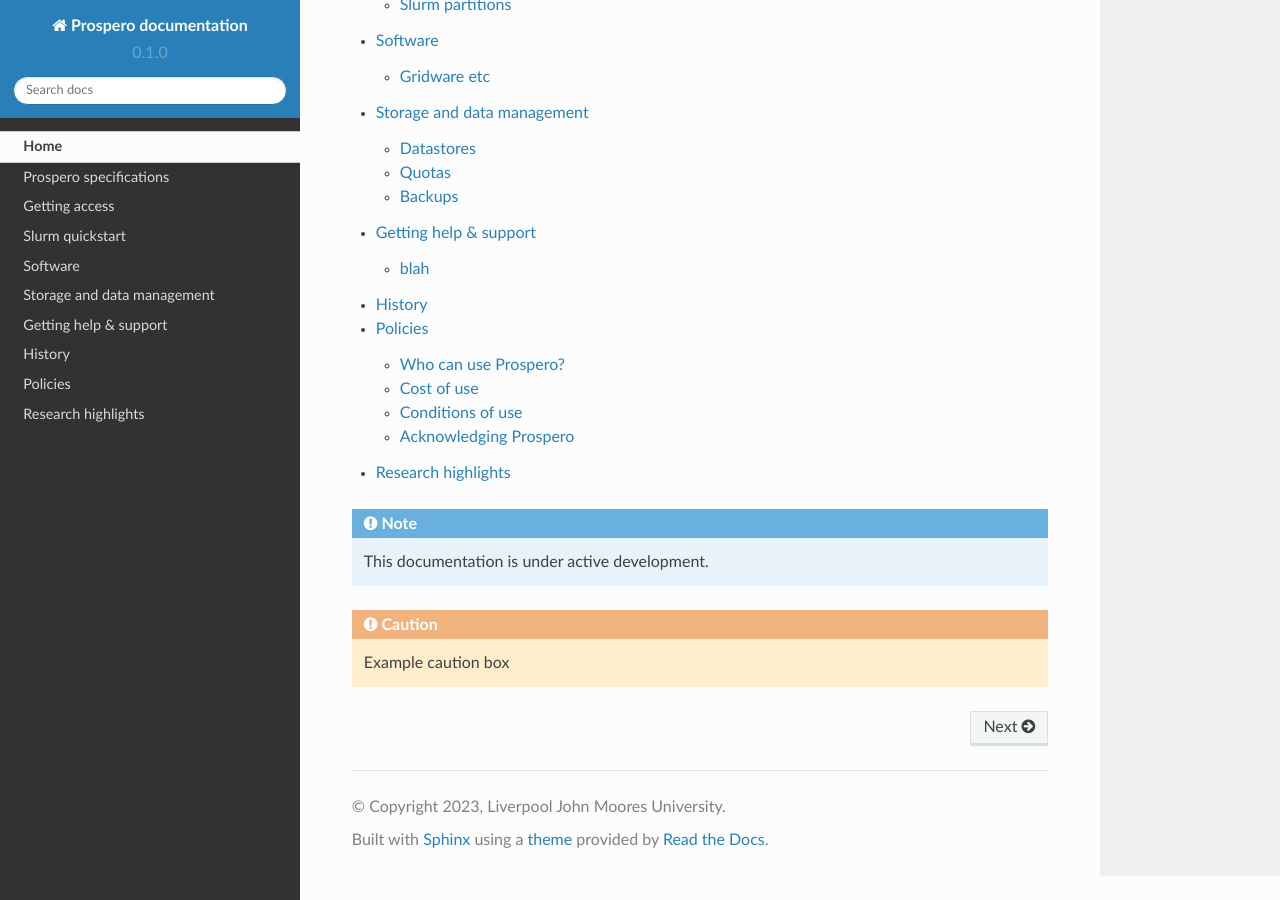
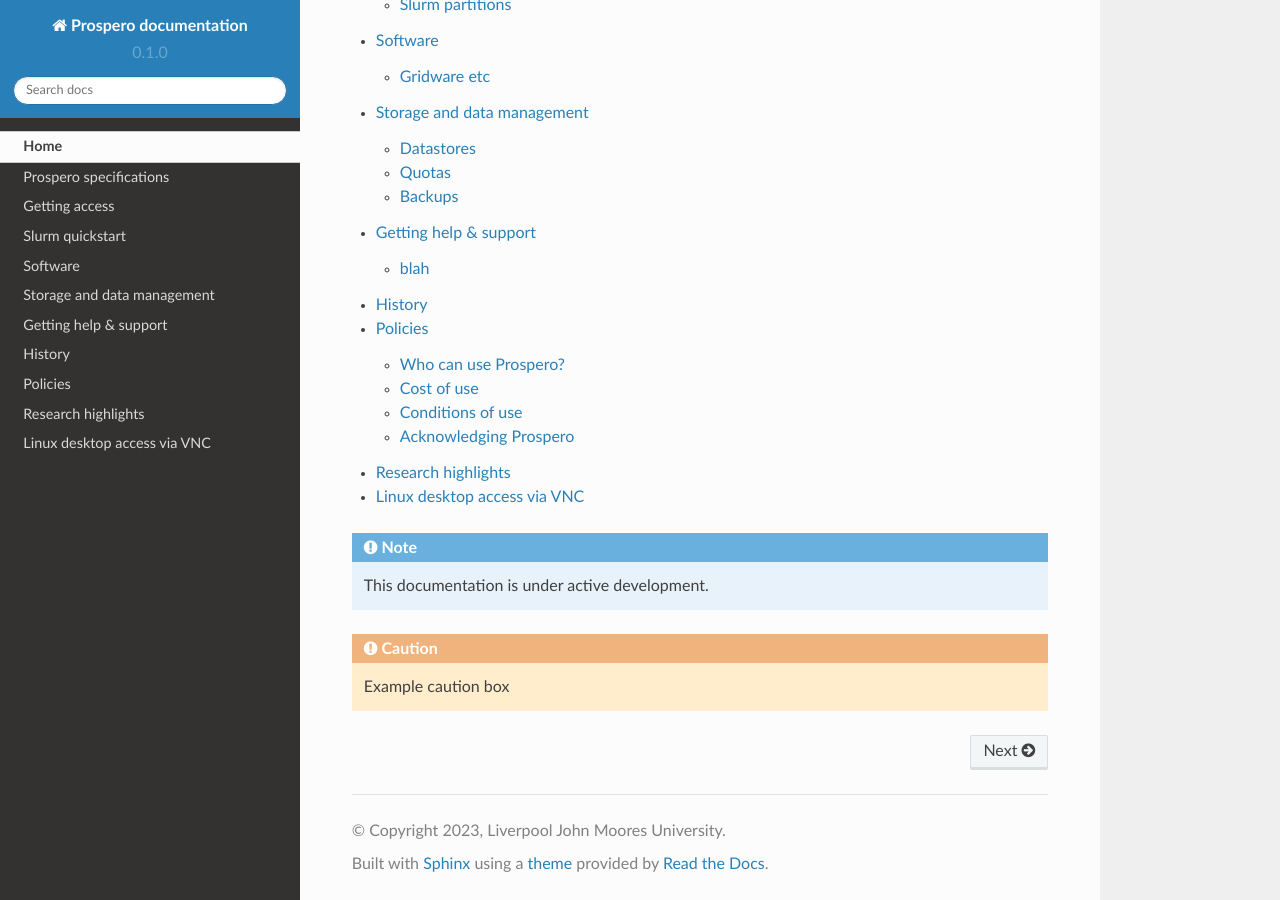
Before and after one commit to astrcrai/prospero-docs, a Sphinx documentation site: the page built from docs/source/index.rst, in a window 1280 px wide and 900 px high, scrolled down 1265 px. Built offline with Sphinx 7.4.7 and the Read the Docs theme 2.0.0, drawn with Linux system fonts in a browser that asks for light colours.

Commit message:
Adding start of VNC article

```diff
--- a/docs/source/index.rst
+++ b/docs/source/index.rst
@@ -26,6 +26,7 @@ Contents
   history
   policies
   highlights
+  vnc
 
 
 .. note::
--- /dev/null
+++ b/docs/source/vnc.rst
@@ -0,0 +1,3 @@
+=====
+Linux desktop access via VNC
+=====
```
Also changed, not shown: docs/source/images/VNC1.PNG (added), docs/source/images/VNC2.PNG (added).
